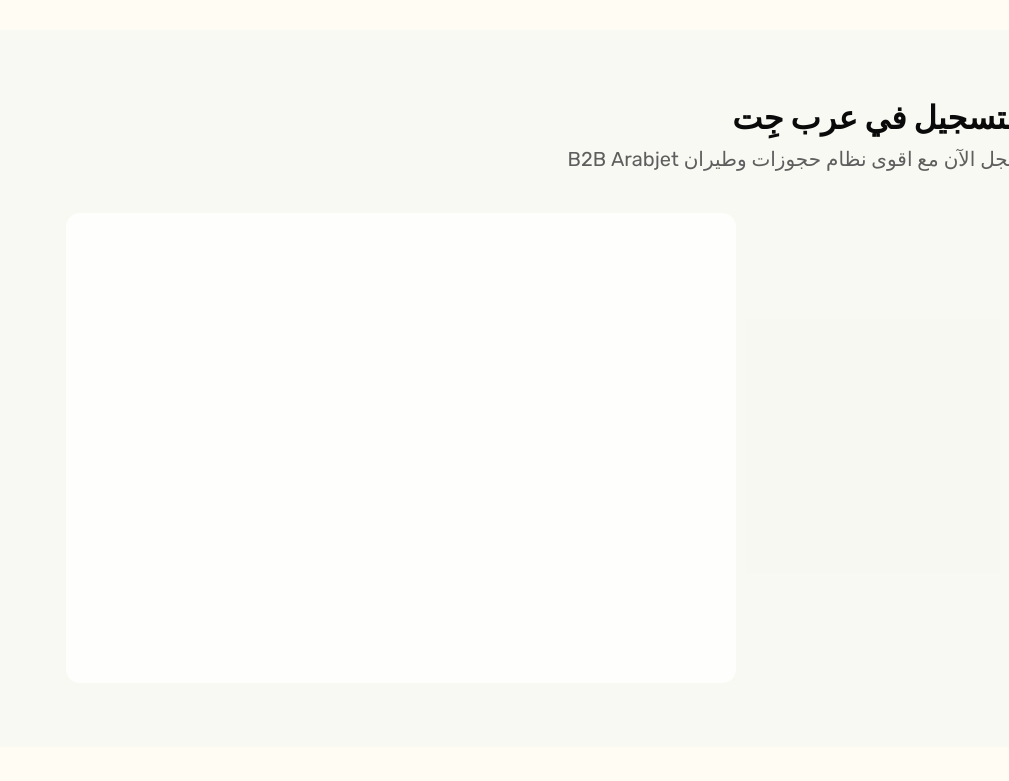
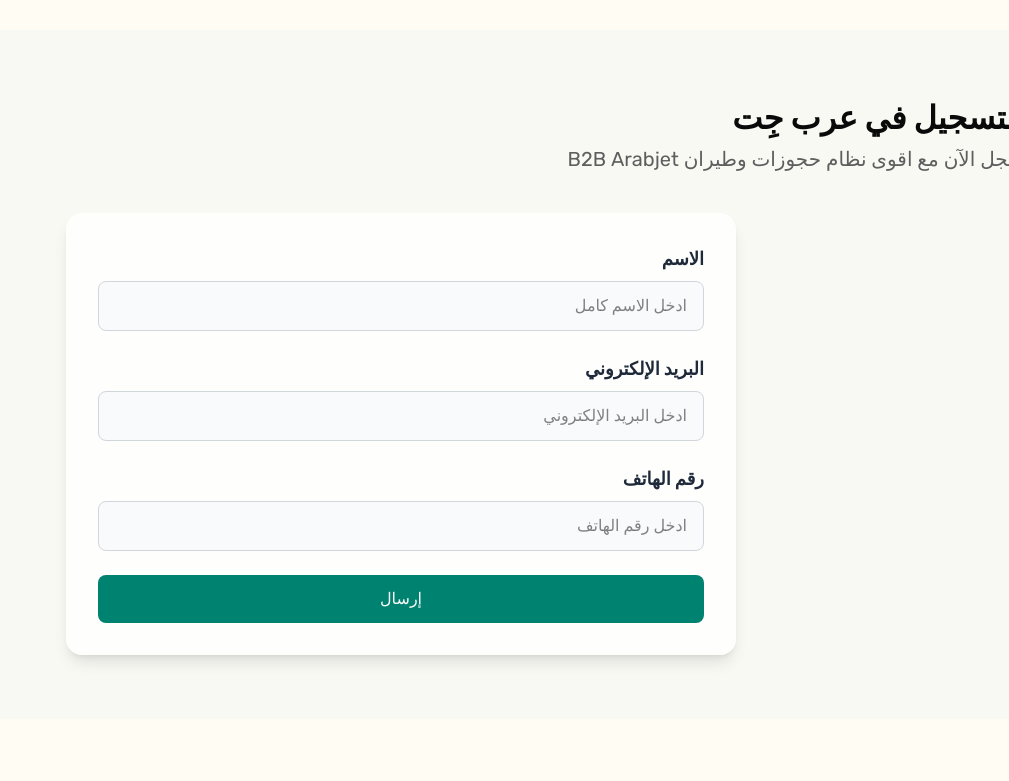
Before and after one commit to Mohammed-Shaaban-Ali/gita, a Next.js app: page / in a window 1280 px wide. Shown: the part 2730-3511 px from the top of the page, without its empty margins (271-1280 px from the left). Built offline with nearby package versions, Linux system fonts and the light colour scheme; grey boxes are pictures that could not be loaded.

Commit message:
Update package dependencies to include @hookform/resolvers, react-hook-form, and zod. Refactor ArabJet and ContactUs components to utilize a new Form component for improved structure.

```diff
--- /dev/null
+++ b/components/pages/home/ArabJet/Form.tsx
@@ -0,0 +1,88 @@
+import React from "react";
+import { useForm } from "react-hook-form";
+import { zodResolver } from "@hookform/resolvers/zod";
+import * as z from "zod";
+import { motion } from "framer-motion";
+import { Button } from "@/components/ui/button";
+import CustomInput from "@/components/shared/CustomInput";
+
+// تعريف schema باستخدام Zod
+const formSchema = z.object({
+  fullName: z.string().min(2, "الاسم يجب أن يكون حرفين على الأقل"),
+  email: z.string().email("البريد الإلكتروني غير صحيح"),
+  phone: z.string().min(10, "رقم الهاتف يجب أن يكون 10 أرقام على الأقل"),
+});
+
+type FormData = z.infer<typeof formSchema>;
+type Props = {};
+
+function Form({}: Props) {
+  const {
+    register,
+    handleSubmit,
+    formState: { errors, isSubmitting },
+    reset,
+  } = useForm<FormData>({
+    resolver: zodResolver(formSchema),
+  });
+
+  const onSubmit = async (data: FormData) => {
+    // محاكاة إرسال البيانات
+    await new Promise((resolve) => setTimeout(resolve, 1000));
+    console.log("Form Data:", data);
+    alert("تم إرسال النموذج بنجاح!");
+    reset();
+  };
+
+  const handleFormSubmit = (e: React.FormEvent) => {
+    e.preventDefault();
+    handleSubmit(onSubmit)(e);
+  };
+  return (
+    <motion.div
+      initial={{ opacity: 0, y: 30 }}
+      whileInView={{ opacity: 1, y: 0 }}
+      viewport={{ once: true }}
+      transition={{ duration: 0.6, delay: 0.3 }}
+      className="max-w-[670px] w-full bg-white/80 rounded-2xl shadow-lg mx-auto p-8 "
+    >
+      <div className="flex flex-col gap-6">
+        {/* حقل الاسم */}
+        <CustomInput
+          label="الاسم"
+          name="fullName"
+          placeholder="ادخل الاسم كامل"
+          type="text"
+          register={register}
+          errors={errors}
+        />
+
+        {/* حقل البريد الإلكتروني */}
+        <CustomInput
+          label="البريد الإلكتروني"
+          name="email"
+          placeholder="ادخل البريد الإلكتروني"
+          type="email"
+          register={register}
+          errors={errors}
+        />
+        {/* حقل رقم الهاتف */}
+        <CustomInput
+          label="رقم الهاتف"
+          name="phone"
+          placeholder="ادخل رقم الهاتف"
+          type="tel"
+          register={register}
+          errors={errors}
+        />
+        {/* زر الإرسال */}
+        <Button onClick={handleFormSubmit} disabled={isSubmitting} size="lg">
+          {" "}
+          {isSubmitting ? "جاري الإرسال..." : "إرسال"}
+        </Button>
+      </div>
+    </motion.div>
+  );
+}
+
+export default Form;
--- a/components/pages/home/ArabJet/index.tsx
+++ b/components/pages/home/ArabJet/index.tsx
@@ -2,6 +2,7 @@
 
 import React from "react";
 import { motion } from "framer-motion";
+import Form from "./Form";
 
 type Props = {};
 
@@ -31,7 +32,7 @@
         </div>
 
         {/* form */}
-        <div className="max-w-[670px] w-full h-[470px] bg-white/80 rounded-xl mx-auto"></div>
+        <Form />
       </div>
     </section>
   );
--- a/components/pages/home/CompanyProfile/index.tsx
+++ b/components/pages/home/CompanyProfile/index.tsx
@@ -20,11 +20,11 @@
     size: "4.5 ميجا",
     url: "/pdfs/ملف الأمتياز التجاري.pdf",
   },
-  // {
-  //   title: "ملف الاستثمار.pdf",
-  //   size: "1.3 ميجا",
-  //   url: "/pdfs/ملف الاستثمار.pdf",
-  // },
+  {
+    title: "ملف الفرانشايز.mp4",
+    size: "68.5 ميجا",
+    url: "/pdfs/Franchise.mp4",
+  },
 ];
 
 function CompanyProfile({}: Props) {
--- /dev/null
+++ b/components/pages/home/ContactUs/Form.tsx
@@ -0,0 +1,98 @@
+import React from "react";
+import { useForm } from "react-hook-form";
+import { zodResolver } from "@hookform/resolvers/zod";
+import * as z from "zod";
+import { motion } from "framer-motion";
+import { Button } from "@/components/ui/button";
+import CustomInput from "@/components/shared/CustomInput";
+
+// تعريف schema باستخدام Zod
+const formSchema = z.object({
+  fullName: z.string().min(2, "الاسم يجب أن يكون حرفين على الأقل"),
+  email: z.string().email("البريد الإلكتروني غير صحيح"),
+  subject: z.string().min(2, "الموضوع يجب أن يكون حرفين على الأقل"),
+  message: z.string().min(2, "الرسالة يجب أن يكون حرفين على الأقل"),
+});
+
+type FormData = z.infer<typeof formSchema>;
+type Props = {};
+
+function Form({}: Props) {
+  const {
+    register,
+    handleSubmit,
+    formState: { errors, isSubmitting },
+    reset,
+  } = useForm<FormData>({
+    resolver: zodResolver(formSchema),
+  });
+
+  const onSubmit = async (data: FormData) => {
+    // محاكاة إرسال البيانات
+    await new Promise((resolve) => setTimeout(resolve, 1000));
+    console.log("Form Data:", data);
+    alert("تم إرسال النموذج بنجاح!");
+    reset();
+  };
+
+  const handleFormSubmit = (e: React.FormEvent) => {
+    e.preventDefault();
+    handleSubmit(onSubmit)(e);
+  };
+  return (
+    <motion.div
+      initial={{ opacity: 0, y: 30 }}
+      whileInView={{ opacity: 1, y: 0 }}
+      viewport={{ once: true }}
+      transition={{ duration: 0.6, delay: 0.3 }}
+      className="max-w-[670px] w-full bg-white/80 rounded-2xl shadow-lg mx-auto p-8 "
+    >
+      <div className="flex flex-col gap-5">
+        {/* حقل الاسم */}
+        <CustomInput
+          label="الاسم"
+          name="fullName"
+          placeholder="ادخل الاسم كامل"
+          type="text"
+          register={register}
+          errors={errors}
+        />
+
+        {/* حقل البريد الإلكتروني */}
+        <CustomInput
+          label="البريد الإلكتروني"
+          name="email"
+          placeholder="ادخل البريد الإلكتروني"
+          type="email"
+          register={register}
+          errors={errors}
+        />
+        {/* حقل الموضوع */}
+        <CustomInput
+          label="الموضوع"
+          name="subject"
+          placeholder="ادخل الموضوع"
+          type="text"
+          register={register}
+          errors={errors}
+        />
+        {/* حقل الرسالة */}
+        <CustomInput
+          label="الرسالة"
+          name="message"
+          placeholder="ادخل الرسالة"
+          type="textarea"
+          register={register}
+          errors={errors}
+        />
+        {/* زر الإرسال */}
+        <Button onClick={handleFormSubmit} disabled={isSubmitting} size="lg">
+          {" "}
+          {isSubmitting ? "جاري الإرسال..." : "إرسال"}
+        </Button>
+      </div>
+    </motion.div>
+  );
+}
+
+export default Form;
--- a/components/pages/home/ContactUs/index.tsx
+++ b/components/pages/home/ContactUs/index.tsx
@@ -1,7 +1,7 @@
 "use client";
 
 import { motion } from "framer-motion";
-
+import Form from "./Form";
 type Props = {};
 
 function ContactUs({}: Props) {
@@ -31,7 +31,7 @@
         </div>
 
         {/* form */}
-        <div className="max-w-[670px] w-full h-[470px] bg-white/80 rounded-xl mx-auto"></div>
+        <Form />
       </div>
     </section>
   );
--- /dev/null
+++ b/components/shared/CustomInput/index.tsx
@@ -0,0 +1,61 @@
+import React from "react";
+
+type Props = {};
+
+const CustomInput = ({
+  label,
+  register,
+  errors,
+  name,
+  placeholder,
+  type,
+}: {
+  label: string;
+  register: any;
+  errors: any;
+  name: string;
+  placeholder: string;
+  type: "text" | "email" | "tel" | "textarea";
+}) => {
+  return (
+    <div className="flex flex-col gap-2">
+      <label
+        htmlFor={name}
+        className="text-lg font-semibold text-gray-800 text-right"
+      >
+        {label}
+      </label>
+      {type === "textarea" ? (
+        <textarea
+          id={name}
+          {...register(name)}
+          placeholder={placeholder}
+          className={`bg-gray-50! h-32 w-full px-4 py-3 border rounded-md text-right focus:outline-none focus:ring-2 transition-all ${
+            errors[name]
+              ? "border-red-500 focus:ring-red-500"
+              : "border-gray-300 focus:ring-primary focus:border-primary"
+          }`}
+        />
+      ) : (
+        <input
+          {...register(name)}
+          type={type}
+          id={name}
+          placeholder={placeholder}
+          className={`bg-gray-50! w-full px-4 py-3 border rounded-md text-right focus:outline-none focus:ring-2 transition-all ${
+            errors[name]
+              ? "border-red-500 focus:ring-red-500"
+              : "border-gray-300 focus:ring-primary focus:border-primary"
+          }`}
+        />
+      )}
+      {errors[name] && (
+        <p className="text-red-500 text-sm text-right">
+          {errors[name].message}
+        </p>
+      )}
+    </div>
+  );
+};
+
+export default CustomInput;
--- a/package.json
+++ b/package.json
@@ -8,6 +8,7 @@
     "start": "next start"
   },
   "dependencies": {
+    "@hookform/resolvers": "^5.2.2",
     "@radix-ui/react-slot": "^1.2.4",
     "class-variance-authority": "^0.7.1",
     "clsx": "^2.1.1",
@@ -16,7 +17,9 @@
     "next": "16.0.7",
     "react": "19.2.0",
     "react-dom": "19.2.0",
-    "tailwind-merge": "^3.4.0"
+    "react-hook-form": "^7.68.0",
+    "tailwind-merge": "^3.4.0",
+    "zod": "^4.1.13"
   },
   "devDependencies": {
     "@tailwindcss/postcss": "^4",
```
Also changed, not shown: 1 other file (tests, documents, lock files or other folders).
